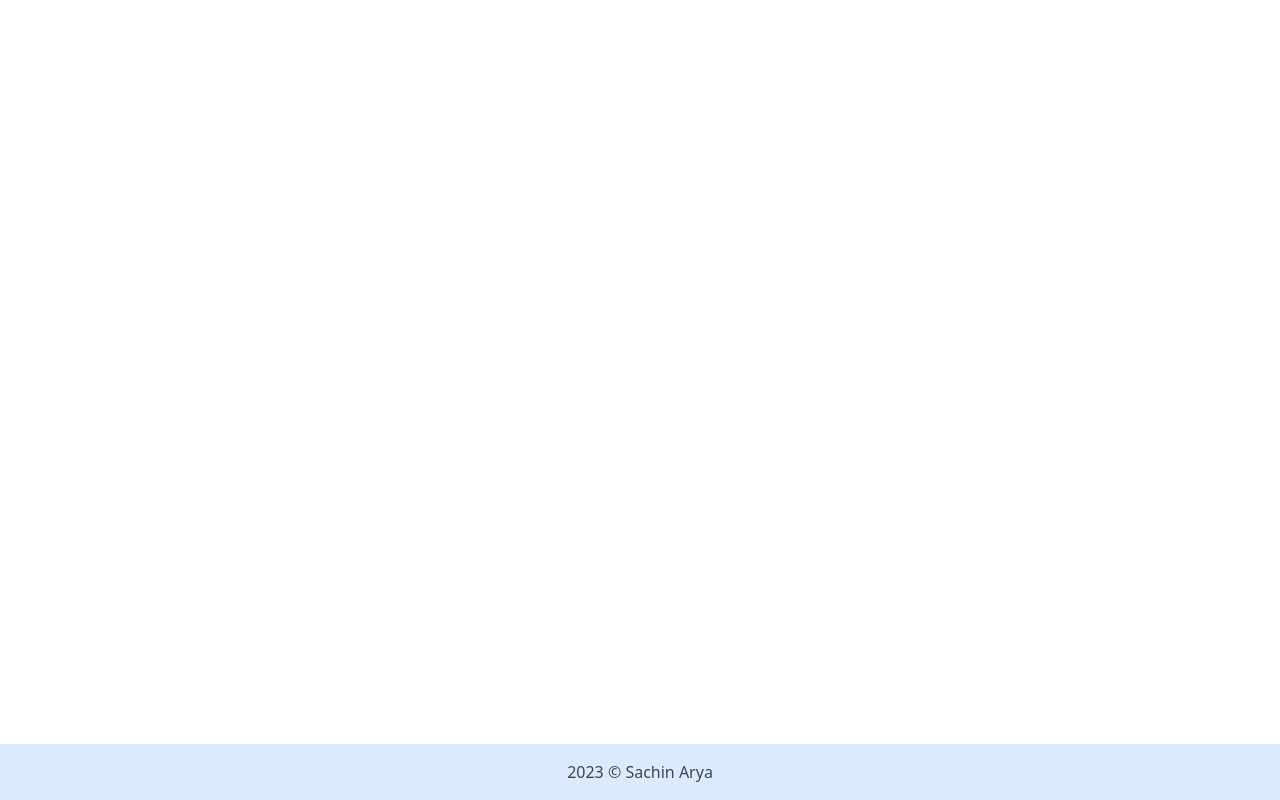
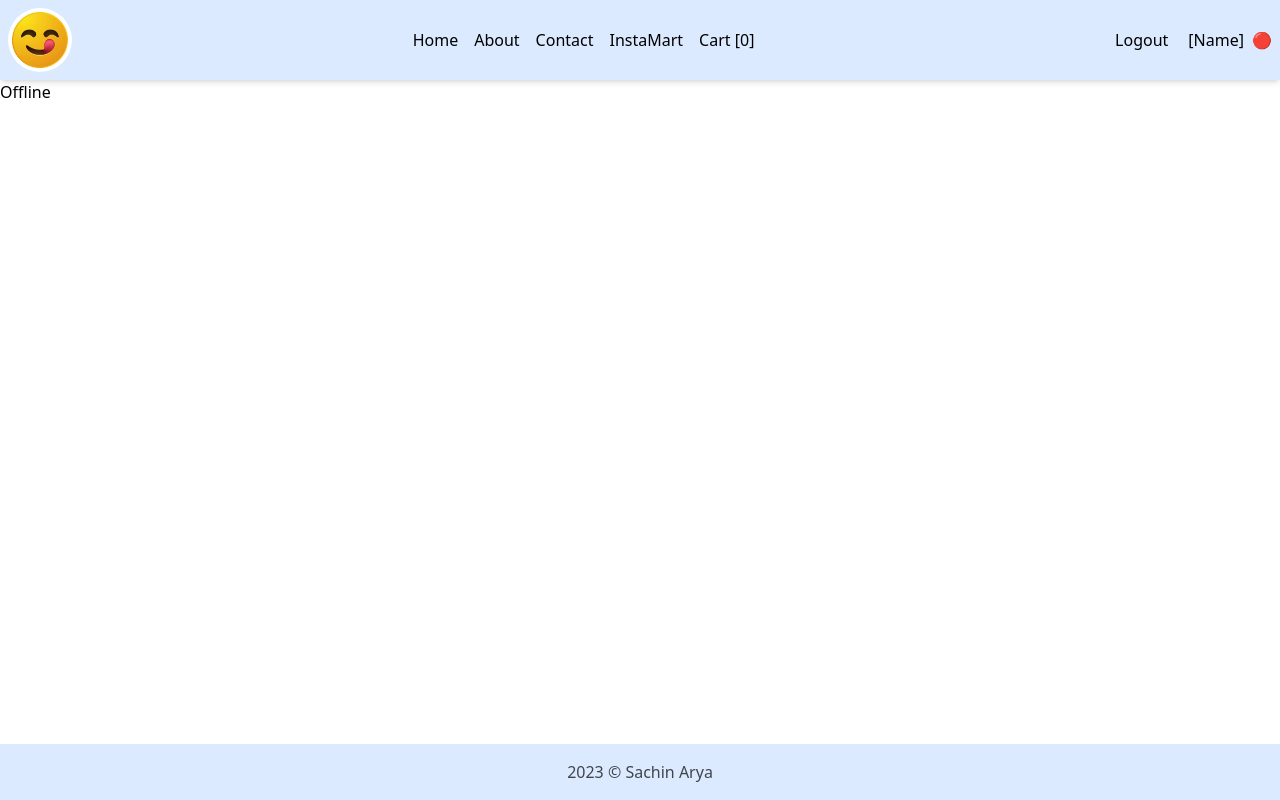
Before and after one commit to joinsachinarya/FoodE, a React (Vite) app: page / in a window 1280 px wide. Built offline with nearby package versions, Linux system fonts and the light colour scheme.

Commit message:
feat: add header, router

```diff
--- a/App.js
+++ b/App.js
@@ -1,10 +1,18 @@
 import React from "react";
 import Footer from "./src/components/Footer";
+import Header from "./src/components/Header";
+import { Outlet } from "react-router-dom";
+
+
 const App = () => {
     return (
         <>
+            <Header />
+            <Outlet />
             <Footer />
         </>
     )
 }
+
+
 export default App;
--- a/index.html
+++ b/index.html
@@ -5,7 +5,8 @@
     <meta charset="UTF-8">
     <meta name="viewport" content="width=device-width, initial-scale=1.0">
     <title>FoodE</title>
-    <link rel="stylesheet" href="index.css">
+    <link rel="icon" type="image" href="./src/assets/Logo.webp" />
+    <link rel="stylesheet" href="index.css" />
 </head>
 
 <body>
--- a/index.js
+++ b/index.js
@@ -1,6 +1,7 @@
 import React from "react";
 import ReactDOM from "react-dom/client";
-import App from "./App";
+import { RouterProvider } from "react-router-dom";
+import appRouter from "./appRoutes";
 
 const root = ReactDOM.createRoot(document.getElementById("root"));
-root.render(<App />);
+root.render(<RouterProvider router={appRouter} />);
--- a/package.json
+++ b/package.json
@@ -5,7 +5,7 @@
   "main": "index.js",
   "scripts": {
     "start": "npx parcel index.html",
-    "build":"parcel build index.html",
+    "build": "parcel build index.html",
     "test": "jest"
   },
   "repository": {
--- /dev/null
+++ b/src/components/About.jsx
@@ -0,0 +1,9 @@
+import React from 'react'
+
+const About = () => {
+    return (
+        <div>About</div>
+    )
+}
+
+export default About;
--- a/src/components/Body.jsx
+++ b/src/components/Body.jsx
@@ -0,0 +1,16 @@
+import React from 'react'
+import useOnline from '../hooks/useOnline';
+
+const Body = () => {
+    const isOnline = useOnline();
+
+    if (!isOnline) return (
+        <p>Offline</p>
+    )
+
+    return (
+        <div>Body</div>
+    )
+}
+
+export default Body;
--- a/src/components/Header.jsx
+++ b/src/components/Header.jsx
@@ -0,0 +1,32 @@
+import React, { useState } from 'react';
+import Logo from "../assets/Logo.webp";
+import useOnline from '../hooks/useOnline';
+import { Link } from "react-router-dom";
+
+const Header = () => {
+
+    const [isLoggedIn, setIsLoggedIn] = useState(true);
+    const isOnline = useOnline();
+
+    return (
+        <div className="flex justify-between items-center p-2 bg-blue-100 shadow-md">
+            <Link to="/" className="w-16">
+                <img className="rounded-full h-16 w-16" alt="logo" src={Logo} />
+            </Link>
+            <ul className="flex gap-4">
+                <Link to="/"><li>Home</li></Link>
+                <Link to="/about"> <li>About</li> </Link>
+                <Link to="/contact"><li>Contact</li></Link>
+                <Link to="/instamart"><li>InstaMart</li></Link>
+                <Link to="/cart"><li>Cart [0]</li></Link>
+            </ul>
+            <div className="flex">
+                <button className="px-5 py-2 font-medium" onClick={() => setIsLoggedIn(!isLoggedIn)}>{isLoggedIn ? "Logout" : "Login"}</button>
+                <span className="py-2 pr-2">[{"Name"}]</span>
+                <p className="py-2">{!isOnline ? "🔴" : "🟢"}</p>
+            </div>
+        </div>
+    )
+}
+
+export default Header
--- /dev/null
+++ b/src/hooks/useOnline.js
@@ -0,0 +1,24 @@
+import { useEffect, useState } from "react";
+
+const useOnline = () => {
+    const [isOnline, setIsOnline] = useState(false);
+
+    const handleOnline = () => {
+        setIsOnline(true);
+    }
+    const handleOffline = () => {
+        setIsOnline(false);
+    }
+
+    useEffect(() => {
+        window.addEventListener("online", handleOnline);
+        window.addEventListener("offline", handleOffline);
+        return () => {
+            window.removeEventListener("online", handleOnline);
+            window.removeEventListener("offline", handleOffline);
+        }
+    }, [isOnline])
+
+    return isOnline;
+}
+export default useOnline;
```
Also changed, not shown: appRoutes.js (added, +23 -0 lines), src/assets/Logo.webp (added).
